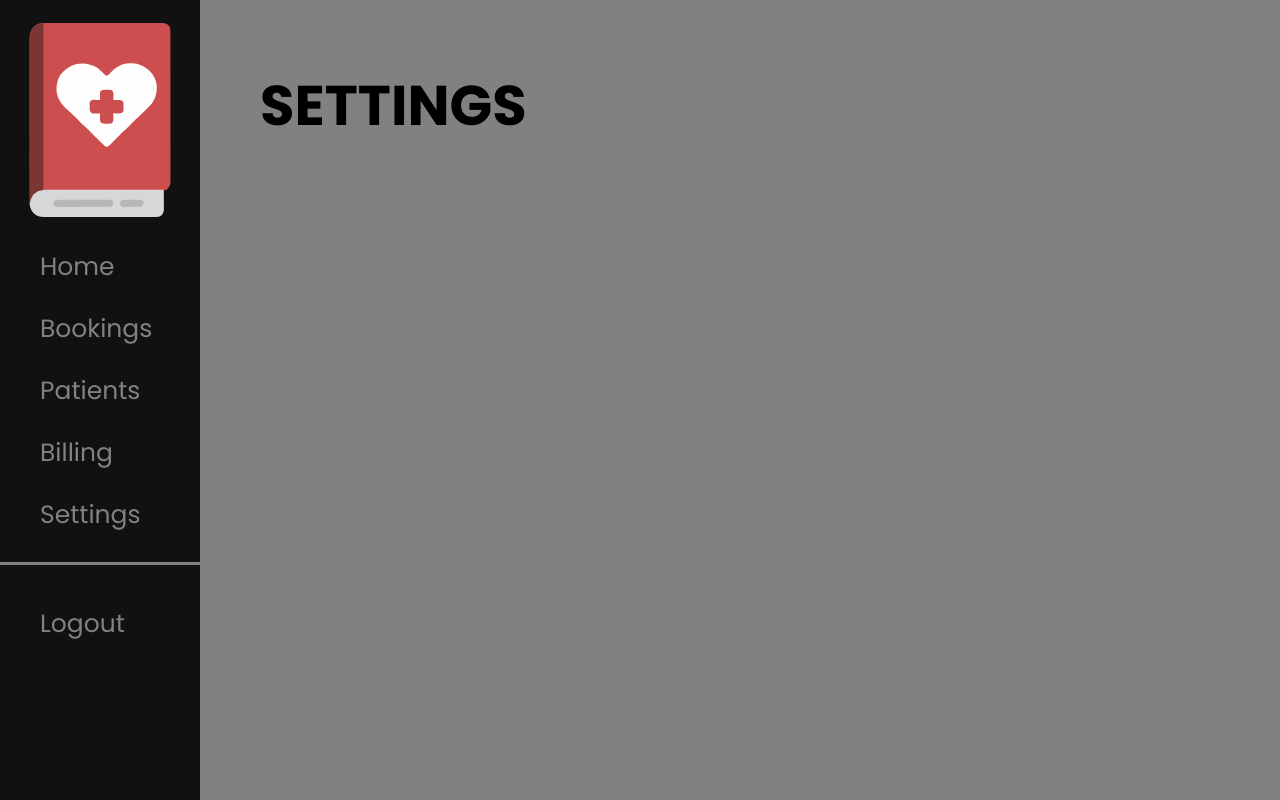
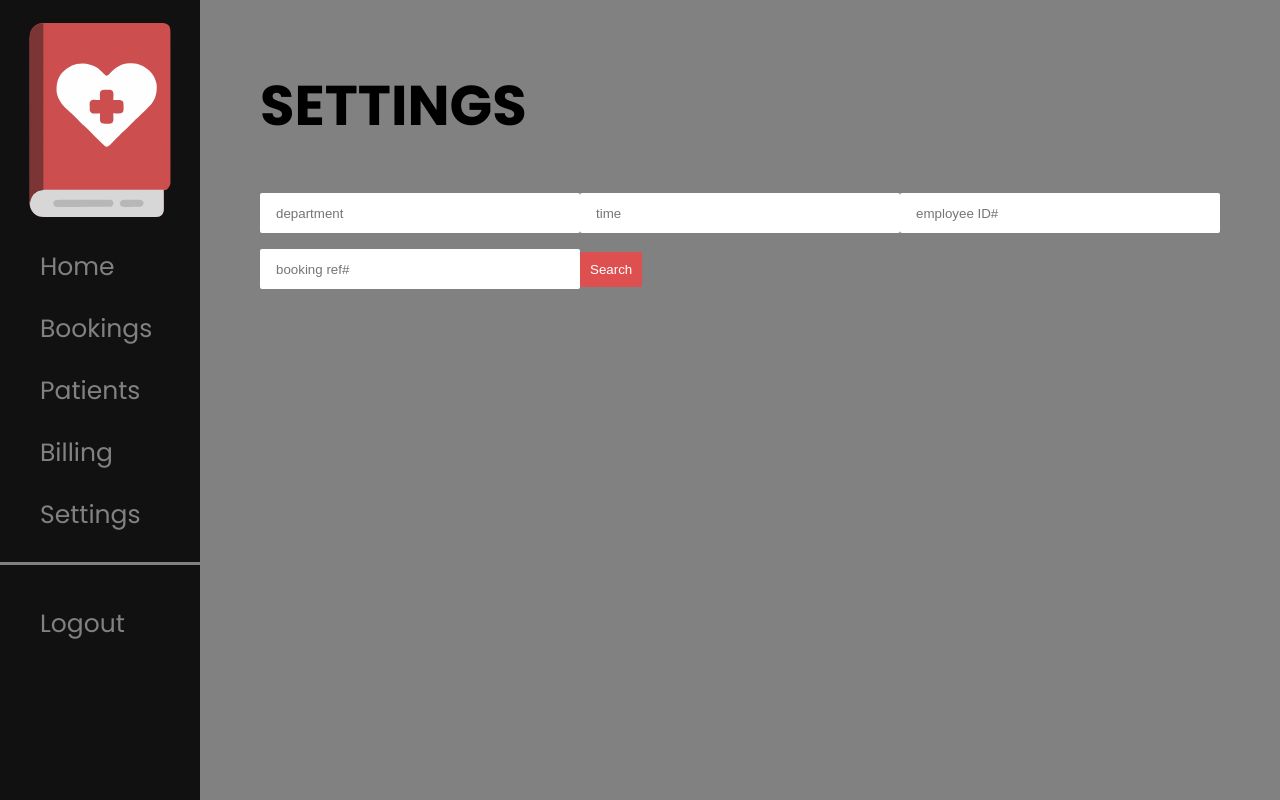
Before and after one commit to ChaseY03/CareNexa, a React (Create React App) app in the folder React/my-react-app-test/: page /Settings in a window 1280 px wide. Built offline with nearby package versions, Linux system fonts and the light colour scheme.

Commit message:
broken version (warning)

```diff
--- a/React/my-react-app-test/src/components/Settings.js
+++ b/React/my-react-app-test/src/components/Settings.js
@@ -1,8 +1,62 @@
 import Layout from "./Layout";
+import React, {useState} from "react";
+import axios from 'axios';
 
 function Settings() {
+
+    const [bookingID, setbookingID] = useState({
+        bookingID : ''
+    })
+    const [location, setlocation] = useState({
+        location : ''
+    })
+    const [time, settime] = useState({
+        time : ''
+    })
+    const [StaffemployeeID, setStaffemployeeID] = useState({
+        StaffemployeeID : ''
+    })
+    const [patientBooking, setpatientBooking] = useState({
+        patientBooking : ''
+    })
+    const [bookings, setBookings] = useState([]);
+
+    const takeInput = (e) => {
+        setbookingID(prev => ({...prev,[e.target.name]: [e.target.value]}))
+        setlocation(prev => ({...prev,[e.target.name]: [e.target.value]}))
+        settime(prev => ({...prev,[e.target.name]: [e.target.value]}))
+        setStaffemployeeID(prev => ({...prev,[e.target.name]: [e.target.value]}))
+        setpatientBooking(prev => ({...prev,[e.target.name]: [e.target.value]}))
+    }
+
+    const addNewBillingEntry = async (e) => {
+        e.preventDefault();
+
+        // Assuming you have some data for the new billing entry
+        const newBillingData = {
+            location: '3',
+            time: '9999',
+            StaffemployeeID: '2',
+            patientBooking: '2'
+        };
+
+        try {
+            // Make a POST request to the endpoint for creating new billing entries
+            const response = await axios.post('http://localhost:3006/CreateBillingEntry', newBillingData);
+
+            // Assuming the server returns the created billing entry
+            const createdBillingEntry = response.data;
+
+            // You can do something with the createdBillingEntry if needed
+
+            console.log("New billing entry added successfully");
+        } catch (error) {
+            console.error('Error adding new billing entry:', error);
+        }
+    };
+
+
     return (<>
-
         <Layout/>
 
         <head>
@@ -11,8 +65,18 @@ function Settings() {
 
         <main>
             <h1>SETTINGS</h1>
+
+            <form action="" onSubmit={addNewBillingEntry}>
+                <div>
+                    <input type='textbox' placeholder='department' name='patientBilling' onChange={takeInput} autoComplete='off'/>
+                    <input type='textbox' placeholder='time' name='patientBilling' onChange={takeInput} autoComplete='off'/>
+                    <input type='textbox' placeholder='employee ID#' name='patientBilling' onChange={takeInput} autoComplete='off'/>
+                    <input type='textbox' placeholder='booking ref#' name='patientBilling' onChange={takeInput} autoComplete='off'/>
+
+                    <button type='Submit' className={"search-button"}>Search</button>
+                </div>
+            </form>
         </main>
-
     </>)
 };
 
```
Also changed, not shown: 1 other file (tests, documents, lock files or other folders).
